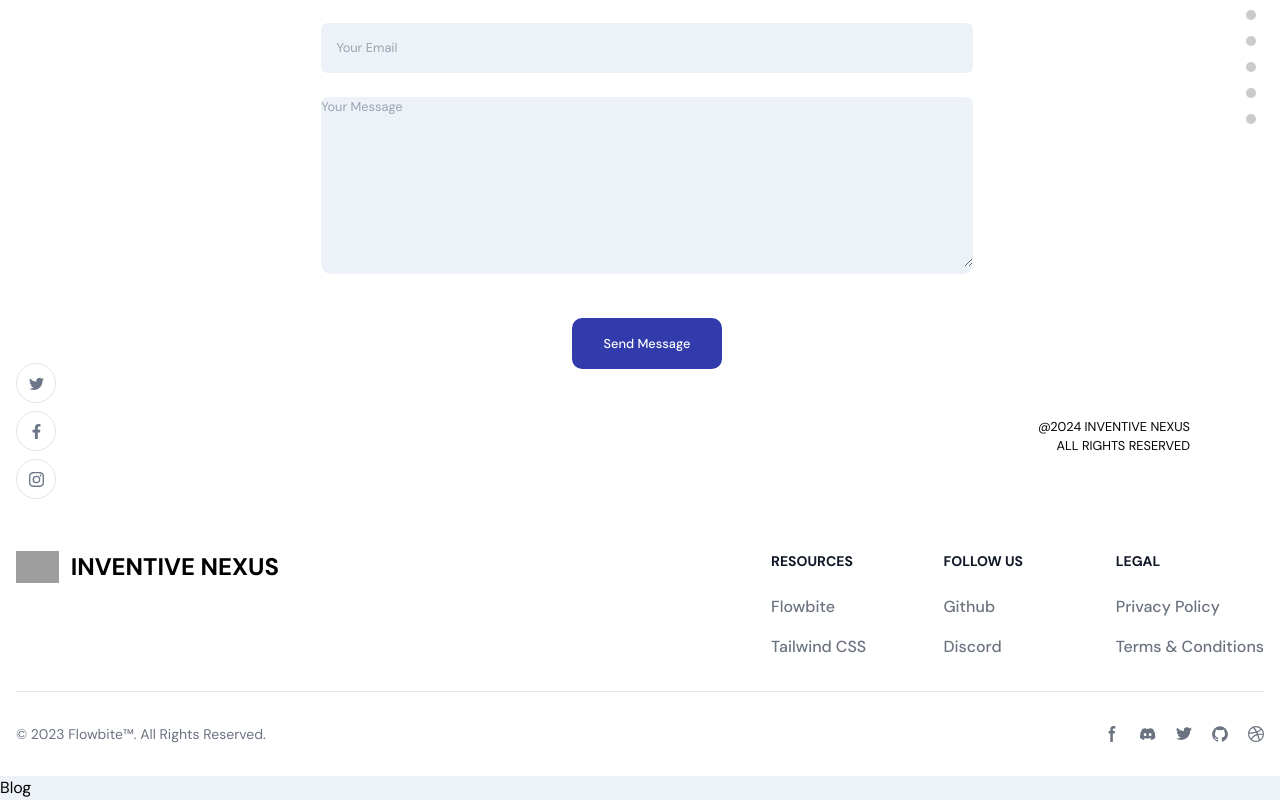
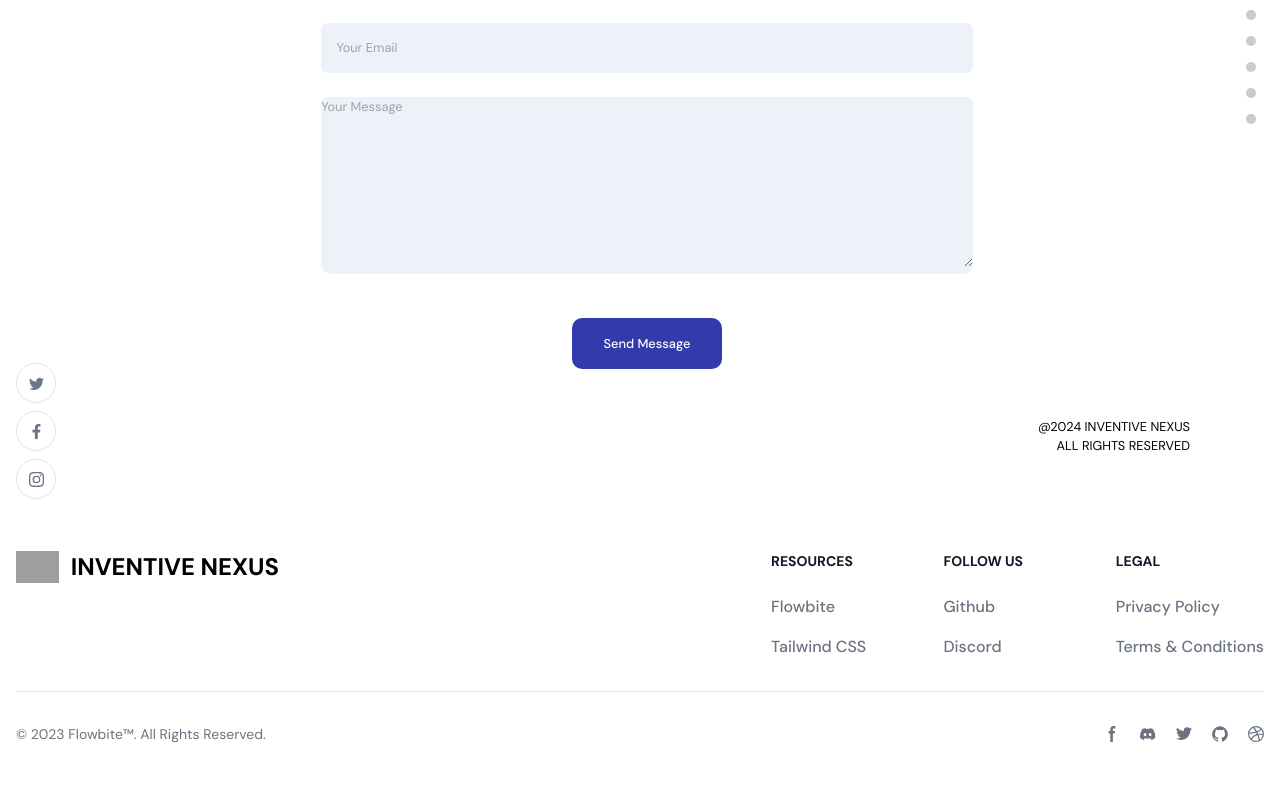
Before and after one commit to chandan873/upworkwebpage, a React (Create React App) app: page / in a window 1280 px wide. Shown: the part 3595-4395 px from the top of the page. After the commit the page ends 4371 px from the top, so only its background shows below. Built offline with nearby package versions, Linux system fonts and the light colour scheme; grey boxes are pictures that could not be loaded.

Commit message:
fixed blog issue

```diff
--- a/src/App.js
+++ b/src/App.js
@@ -3,19 +3,28 @@ import { About, Footer, Header, Skills, Testimonial, Work,Whyus,Mainfooter } fro
 import { Navbar } from "./components";
 import { Route,Routes } from 'react-router-dom';
 import Blog from './container/Blog/Blog'
+import { useLocation } from "react-router-dom";
 
 import "./App.css";
 const App = () => {
+  const currentLocation = useLocation();
+
   return (
     <> <div className="app">
       <Navbar />
+      {currentLocation.pathname !== "/blog" && (
+  <>
       <Header/>
       <Whyus/>
       <About />
       <Work />
       <Footer />
       <Mainfooter/>
-      <Blog />
+      </>
+      )}
+            {currentLocation  .pathname === "/blog" && <Blog />}
+
+
     </div>
 
     </>
```
